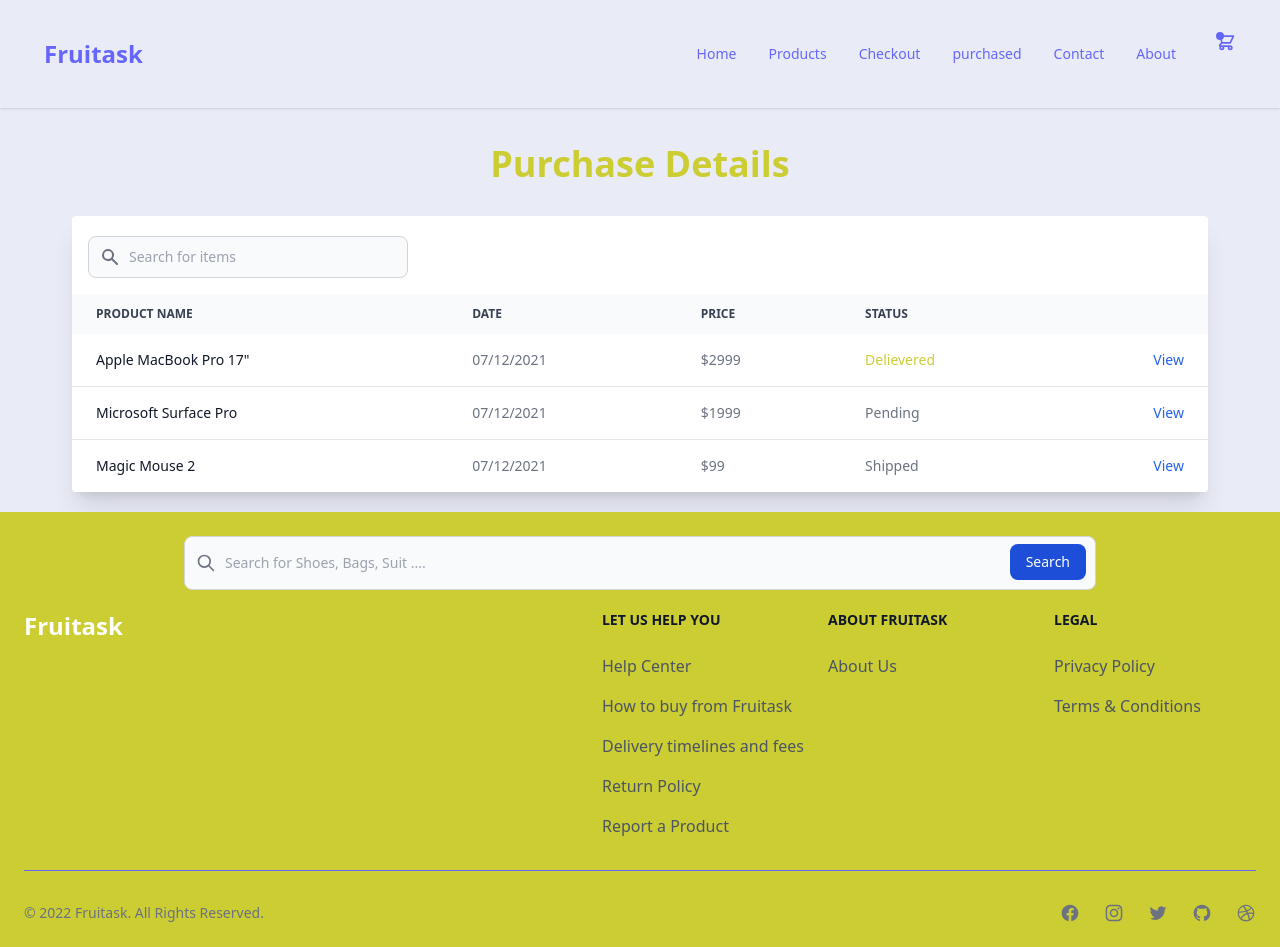
After one commit to Manelek-3/fruitask, a PHP site: page /purchased_list.php in a window 1280 px wide. The commit adds this page. Run offline with PHP 8.4, Linux system fonts and the light colour scheme; some libraries are stand-ins or nearby versions; some web fonts are replaced.

Commit message:
added purchased details

```diff
--- a/partials/footer.php
+++ b/partials/footer.php
@@ -1,7 +1,6 @@
     <footer class="p-4 bg-main sm:p-6 dark:bg-gray-800">
         <!-- search -->
         <div class="container m-auto px-6 space-y-8 md:px-12 lg:px-20 mb-5">
-            <div class="  overflow-hidden ]">
             <div class=" px-6 space-y-8 md:px-12 lg:px-20">
                 <form>
                     <div class="relative">
@@ -14,19 +13,17 @@
                 </form>
             </div>
         </div>
-        </div>
                 <!-- search -->
         <div class="md:flex md:justify-between ">
             <div class="mb-6 md:mb-0">
                 <a href="#" class="flex items-center">
-                    <!-- <img src="/docs/images/logo.svg" class="mr-3 h-8" alt="FlowBite Logo" /> -->
-                    <span class="self-center text-2xl font-semibold whitespace-nowrap dark:text-white">Fruitask</span>
+                    <span class="self-center text-2xl font-semibold whitespace-nowrap text-white">Fruitask</span>
                 </a>
             </div>
             <div class="grid grid-cols-2 gap-8 sm:gap-6 sm:grid-cols-3">
                 <div>
                     <h2 class="mb-6 text-sm font-semibold text-gray-900 uppercase dark:text-white">Let Us Help You</h2>
-                    <ul class="text-gray-600 dark:text-gray-400">
+                    <ul class="text-gray-600 ">
                         <li class="mb-4">
                             <a href="#" class="hover:underline">Help Center</a>
                         </li>
@@ -46,18 +43,15 @@
                 </div>
                 <div>
                     <h2 class="mb-6 text-sm font-semibold text-gray-900 uppercase dark:text-white">About Fruitask</h2>
-                    <ul class="text-gray-600 dark:text-gray-400">
+                    <ul class="text-gray-600 ">
                         <li class="mb-4">
                             <a href="#" class="hover:underline ">About Us</a>
-                        </li>
-                        <li>
-                            <a href="#" class="hover:underline">Terms and Conditions</a>
                         </li>
                     </ul>
                 </div>
                 <div>
                     <h2 class="mb-6 text-sm font-semibold text-gray-900 uppercase dark:text-white">Legal</h2>
-                    <ul class="text-gray-600 dark:text-gray-400">
+                    <ul class="text-gray-600 ">
                         <li class="mb-4">
                             <a href="#" class="hover:underline">Privacy Policy</a>
                         </li>
@@ -68,9 +62,11 @@
                 </div>
             </div>
         </div>
+
         <hr class="my-6 border-gray-200 sm:mx-auto border-second-main dark:border-gray-700 lg:my-8" />
+
         <div class="sm:flex sm:items-center sm:justify-between">
-            <span class="text-sm text-gray-500 sm:text-center dark:text-gray-400">© <?php echo date("Y"); ?>  <a href="#" class="hover:underline">Fruitask</a>. All Rights Reserved.
+            <span class="text-sm text-gray-500 sm:text-center ">© <?php echo date("Y"); ?>  <a href="#" class="hover:underline">Fruitask</a>. All Rights Reserved.
             </span>
             <div class="flex mt-4 space-x-6 sm:justify-center sm:mt-0">
                 <a href="#" class="text-gray-500 hover:text-gray-900 dark:hover:text-white">
--- a/partials/nav.php
+++ b/partials/nav.php
@@ -20,6 +20,7 @@
             <a class="my-1 text-sm text-second-main font-medium hover:text-second-main md:mx-4 md:my-0" href="./index.php">Home</a>
             <a class="my-1 text-sm text-second-main font-medium hover:text-second-main md:mx-4 md:my-0" href="./product.php">Products</a>
             <a class="my-1 text-sm text-second-main font-medium hover:text-second-main md:mx-4 md:my-0" href="./checkout.php">Checkout</a>
+            <a class="my-1 text-sm text-second-main font-medium hover:text-second-main md:mx-4 md:my-0" href="./purchased_list.php">purchased</a>
             <a class="my-1 text-sm text-second-main font-medium hover:text-second-main md:mx-4 md:my-0" href="#">Contact</a>
             <a class="my-1 text-sm text-second-main font-medium hover:text-second-main md:mx-4 md:my-0" href="#">About</a>
             </div>
--- a/product.php
+++ b/product.php
@@ -140,7 +140,6 @@
                         </div>
                     </div>
                 </div>
-
             </div>
         </div>
 
--- /dev/null
+++ b/purchased_list.php
@@ -0,0 +1,97 @@
+<?php include './partials/head.php';?>
+    <?php include './partials/nav.php';?>
+
+    <div class="py-5  overflow-hidden">
+        <div class="container m-auto px-6 space-y-8 md:px-12 lg:px-20">
+            <div>
+                <h2 class="mt-4 text-center text-2xl text-main font-bold md:text-4xl"> Purchase Details</h2>
+            </div>
+            <div class="md:-mx-2  bg-white rounded overflow-hidden shadow-xl">
+                <div class="p-4">
+                    <label for="table-search" class="sr-only">Search</label>
+                    <div class="relative mt-1">
+                        <div class="absolute inset-y-0 left-0 flex items-center pl-3 pointer-events-none">
+                            <svg class="w-5 h-5 text-gray-500 dark:text-gray-400" fill="currentColor" viewBox="0 0 20 20" xmlns="http://www.w3.org/2000/svg"><path fill-rule="evenodd" d="M8 4a4 4 0 100 8 4 4 0 000-8zM2 8a6 6 0 1110.89 3.476l4.817 4.817a1 1 0 01-1.414 1.414l-4.816-4.816A6 6 0 012 8z" clip-rule="evenodd"></path></svg>
+                        </div>
+                        <input type="text" id="table-search" class="bg-gray-50 border border-gray-300 text-gray-900 text-sm rounded-lg focus:ring-blue-500 focus:border-blue-500 block w-80 pl-10 p-2.5  dark:bg-gray-700 dark:border-gray-600 dark:placeholder-gray-400 dark:text-white dark:focus:ring-blue-500 dark:focus:border-blue-500" placeholder="Search for items">
+                    </div>
+                </div>
+                <table class="w-full text-sm text-left text-gray-500 dark:text-gray-400">
+                    <thead class="text-xs text-gray-700 uppercase bg-gray-50 dark:bg-gray-700 dark:text-gray-400">
+                        <tr>
+                            <th scope="col" class="px-6 py-3">
+                                Product name
+                            </th>
+                            <th scope="col" class="px-6 py-3">
+                                Date
+                            </th>
+                            <th scope="col" class="px-6 py-3">
+                                Price
+                            </th>
+                            <th scope="col" class="px-6 py-3">
+                                Status
+                            </th>
+                            <th scope="col" class="px-6 py-3">
+                                <span class="sr-only">Edit</span>
+                            </th>
+                        </tr>
+                    </thead>
+                    <tbody>
+                        <tr class="bg-white border-b dark:bg-gray-800 dark:border-gray-700 hover:bg-gray-50 dark:hover:bg-gray-600">
+                            <th scope="row" class="px-6 py-4 font-medium text-gray-900 dark:text-white whitespace-nowrap">
+                                Apple MacBook Pro 17"
+                            </th>
+                            <td class="px-6 py-4">
+                                07/12/2021
+                            </td>
+                            <td class="px-6 py-4">
+                                $2999
+                            </td>
+                            <td class="px-6 py-4 text-main">
+                                Delievered
+                            </td>
+                            <td class="px-6 py-4 text-right">
+                                <a href="#" class="font-medium text-blue-600 dark:text-blue-500 hover:underline">View</a>
+                            </td>
+                        </tr>
+                        <tr class="bg-white border-b dark:bg-gray-800 dark:border-gray-700 hover:bg-gray-50 dark:hover:bg-gray-600">
+                            <th scope="row" class="px-6 py-4 font-medium text-gray-900 dark:text-white whitespace-nowrap">
+                                Microsoft Surface Pro
+                            </th>
+                            <td class="px-6 py-4">
+                                07/12/2021
+                            </td>
+                            <td class="px-6 py-4">
+                                $1999
+                            </td>
+                            <td class="px-6 py-4">
+                                Pending
+                            </td>
+                            <td class="px-6 py-4 text-right">
+                                <a href="#" class="font-medium text-blue-600 dark:text-blue-500 hover:underline">View</a>
+                            </td>
+                        </tr>
+                        <tr class="bg-white dark:bg-gray-800 hover:bg-gray-50 dark:hover:bg-gray-600">
+                            <th scope="row" class="px-6 py-4 font-medium text-gray-900 dark:text-white whitespace-nowrap">
+                                Magic Mouse 2
+                            </th>
+                            <td class="px-6 py-4">
+                                07/12/2021
+                            </td>
+                            <td class="px-6 py-4">
+                                $99
+                            </td>
+                            <td class="px-6 py-4">
+                                Shipped
+                            </td>
+                            <td class="px-6 py-4 text-right">
+                                <a href="#" class="font-medium text-blue-600 dark:text-blue-500 hover:underline">View</a>
+                            </td>
+                        </tr>
+                    </tbody>
+                </table>
+            </div>
+        </div>
+    </div>
+
+    <?php include './partials/footer.php';?>
```
Lines whose indentation alone changed are shown as unchanged.
